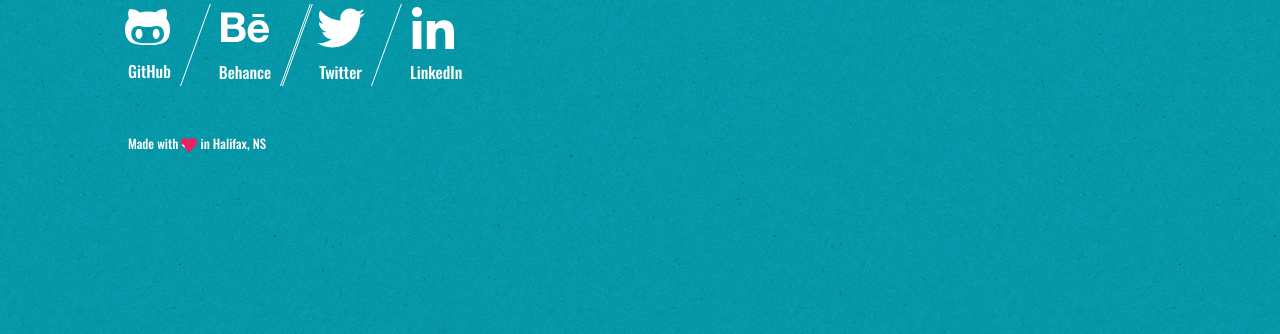
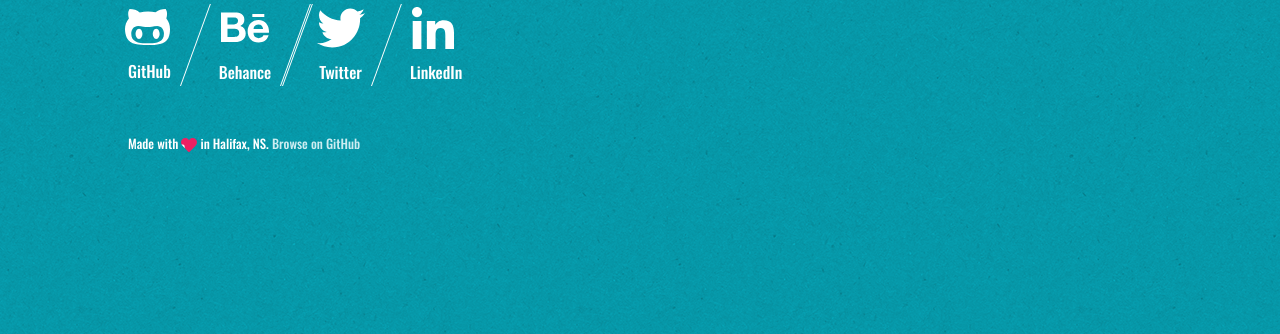
Before and after one commit to mseymour/markseymour.ca, a PHP site: page / in a window 1280 px wide. Shown: the part 253-587 px from the top of the page. Run offline with PHP 8.4, Linux system fonts and the light colour scheme.

Commit message:
Link to github repo

```diff
--- a/public/index.php
+++ b/public/index.php
@@ -24,7 +24,7 @@
       </ul>
 
       <footer class="footer" role="contentinfo">
-        <p>Made with <span class="mikumiku">love</span> in Halifax, NS</p>
+        <p>Made with <span class="mikumiku">love</span> in Halifax, NS. <a href="https://github.com/mseymour/markseymour.ca">Browse on GitHub</a></p>
       </footer>
 
       <!--
```
